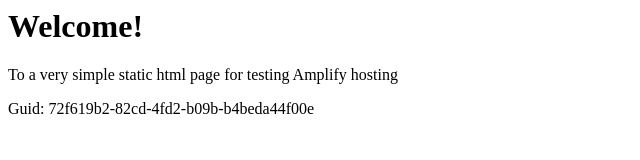
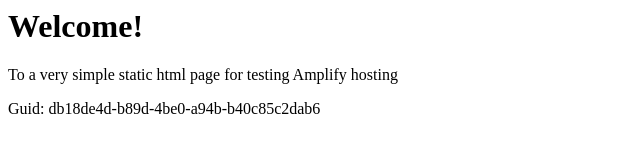
Before and after one commit to aws-aemilia-yul/Github-PR-Commit-Integration-Test-DoNotTouch-GithubWebhookPreviewCanaryTest-v1-prod-ca-central-1, a website: page src/index.html in a window 1280 px wide. Shown: the full height of the page, 0-640 px from the left. Drawn offline with Linux system fonts and the light colour scheme.

Commit message:
commit from integ tests

```diff
--- a/src/index.html
+++ b/src/index.html
@@ -12,6 +12,6 @@
 <body>
     <h1>Welcome!</h1>
     <p>To a very simple static html page for testing Amplify hosting</p>
-    <p>Guid: 72f619b2-82cd-4fd2-b09b-b4beda44f00e</p></body>
+    <p>Guid: db18de4d-b89d-4be0-a94b-b40c85c2dab6</p></body>
 
 </html>
```
